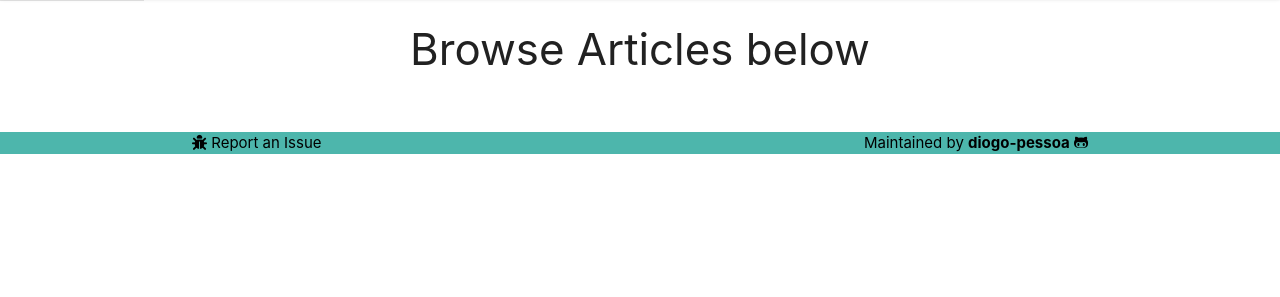
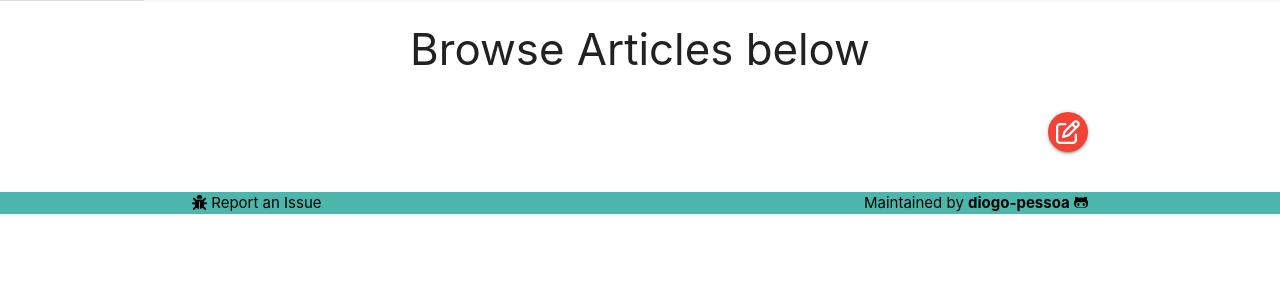
Before and after one commit to diogo-pessoa/TheLearningHub, a Django app: page /articles/ in a window 1280 px wide. Shown: the part 67-364 px from the top of the page. Run offline with Django 3.2, Linux system fonts and the light colour scheme; the visitor is signed in with stand-in values (Sample User, id 1); data that the repository does not hold is empty; some libraries are stand-ins or nearby versions.

Commit message:
articles.html - Adding Write New Article action button
- making Article title a link to article
- Adding Delete action button
- New row for action button `write new article`

- enabling write_article path on urls.py

```diff
--- a/articles/templates/articles.html
+++ b/articles/templates/articles.html
@@ -3,15 +3,23 @@
 
 {% block content %}
     <div class="container">
-        <h3 class="center">Browse Articles below</h3>
         <div class="row">
+            <h3 class="center">Browse Articles below</h3>
+        </div>
+
+        <div class="row">
+            {% if request.user.is_authenticated and request.user.is_superuser %}
+                    <a href="{% url 'write_article' %}" class="waves-effect red waves-light btn-floating right"> <i class="fa fa-pencil-square-o"
+                                                                                      aria-hidden="true"></i>
+                        Write new article </a>
+            {% endif %}
             {% for article in articles %}
-                {% if not article.draft %}
+                {% if not article.draft or request.user == request.user.is_superuser or request.user == article.author %}
                     <div class="col s12 m4">
                         <div class="card horizontal">
                             <div class="card-stacked">
                                 <div class="card-content">
-                                    <h5 class="card-title center">{{ article.title }}</h5>
+                                    <a href="{% url 'article'  article.id %}"><h5 class="card-title center black-text">{{ article.title }}</h5></a>
                                 </div>
                                 <div class="card-content">
                                     <p>{{ article.description }}</p>
@@ -22,7 +30,8 @@
                                         <div class="right">
                                             <a href="#" class="btn-floating btn-small waves-effect waves-light red"><i
                                                     class="fa fa-pencil" aria-hidden="true"></i></a>
-                                            <a href="{% url 'delete_article' article.id %}" class="btn-floating btn-small waves-effect waves-light red"><i
+                                            <a href="{% url 'delete_article' article.id %}"
+                                               class="btn-floating btn-small waves-effect waves-light red"><i
                                                     class="fa fa-trash-o" aria-hidden="true"></i></a>
                                         </div>
                                     {% endif %}
--- a/articles/urls.py
+++ b/articles/urls.py
@@ -7,5 +7,5 @@ urlpatterns = [
     path('<int:article_id>/', views.article, name="article"),
     path('delete/<int:article_id>/', views.delete_article, name='delete_article'),
     # path('edit/<int:article_id>/', views.edit_article, name='edit_article'),
-    # path('write_article', views.write_article, name="write_article")
+    path('write_article', views.write_article, name="write_article")
 ]
```
Also changed, not shown: Deployment.md (+1 -1 lines).
